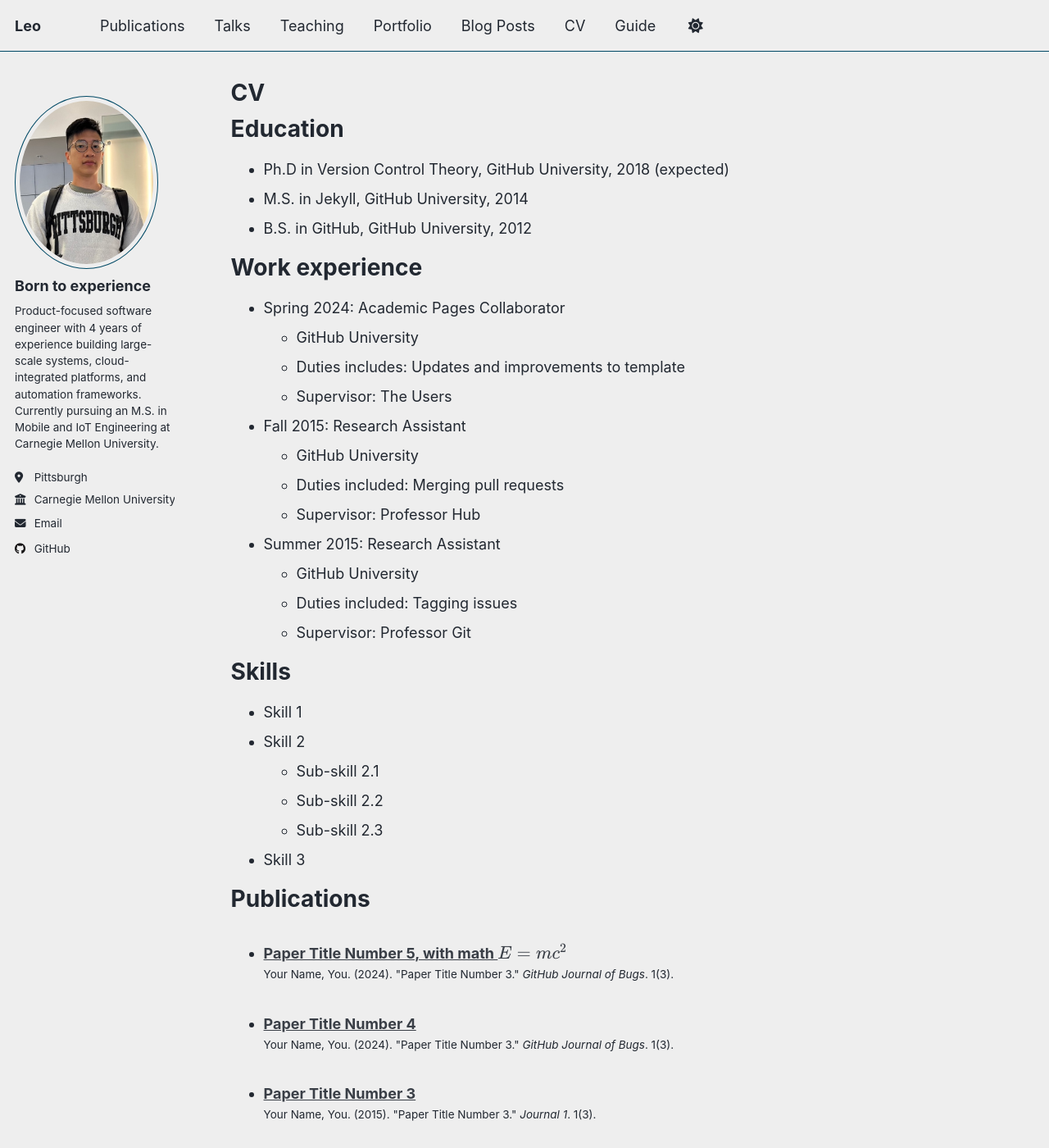
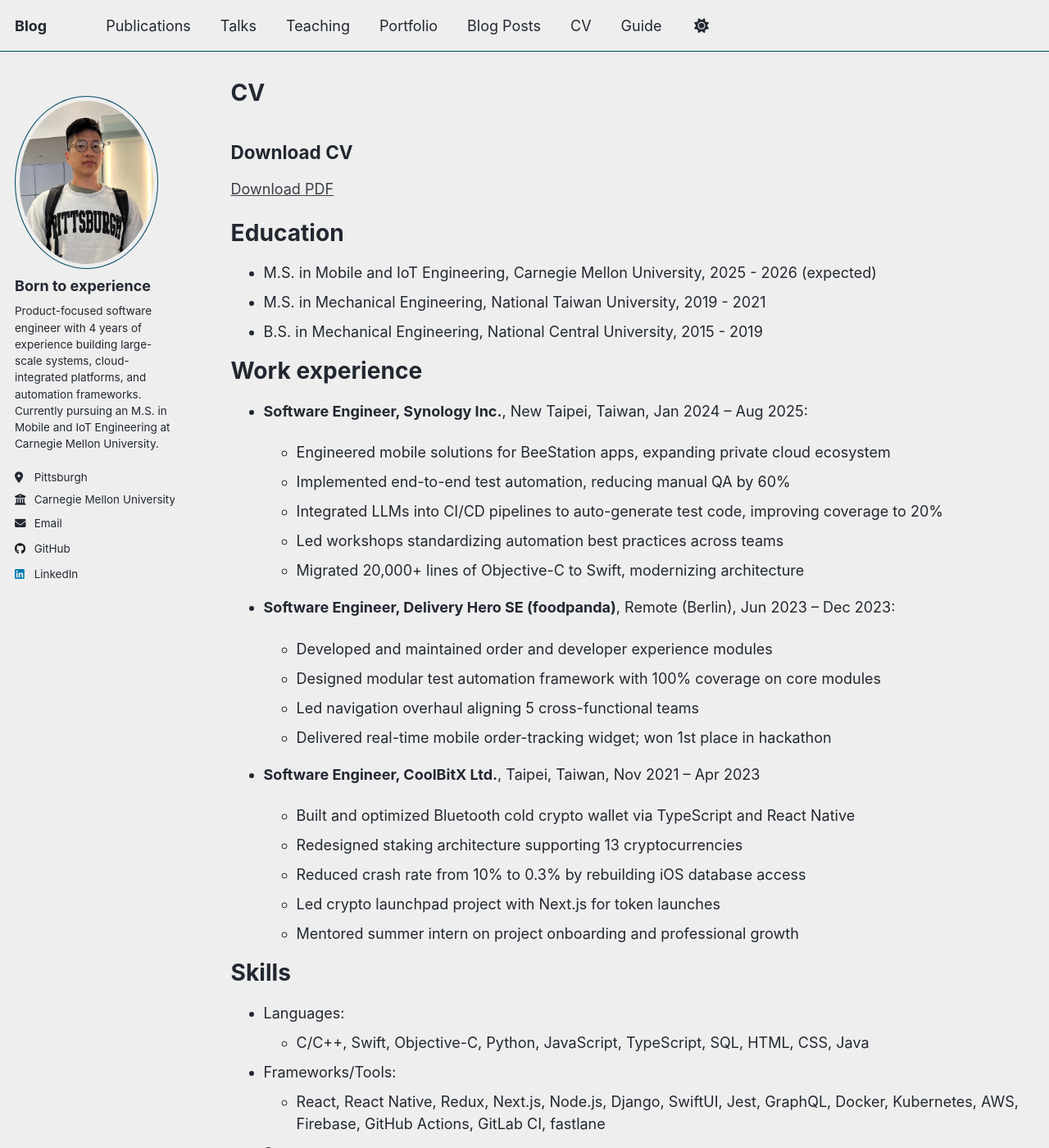
Before and after one commit to hanlinchentw/hanlinchentw, a Jekyll site: the page built from _pages/cv.md, in a window 1280 px wide and 1400 px high. Shown: the whole window at 82% size. Built offline with Jekyll 4.4.1, drawn with Linux system fonts in a browser that asks for light colours; a script that is not in the unit is left out; some of the changed text lies outside the part shown.

Commit message:
update my cv

```diff
--- a/_config.yml
+++ b/_config.yml
@@ -9,7 +9,7 @@
 # Basic Site Settings
 locale: "en-US"
 site_theme: "air" # Currently available options are "default", "air"
-title: "Leo"
+title: "Blog"
 title_separator: "-"
 name: &name "Leo"
 description: &description "Leo's portfolio" # Update this with a general description of your site, this is the default if not overridden by a page
@@ -64,7 +64,7 @@ author:
   keybase: # Username
   instagram: # Username
   lastfm: # Username
-  linkedin: # Username
+  linkedin: "han-lin-chen"
   mastodon: # URL
   medium: # URL
   pinterest: # Username
--- a/_data/cv.json
+++ b/_data/cv.json
@@ -1,152 +1,193 @@
 {
   "basics": {
-    "name": "Your Sidebar Name",
-    "email": "none@example.org",
-    "phone": "",
-    "website": "https://academicpages.github.io",
-    "summary": "Currently employed at Red Brick University. Short biography for the left-hand sidebar",
+    "name": "Han-Lin (Leo) Chen",
+    "email": "leoc3@andrew.cmu.edu",
+    "phone": "(412) 608-7362",
+    "website": "https://hanlinchentw.github.io/hanlinchentw/",
+    "summary": "Product-focused software engineer with 4 years of experience building large-scale systems, cloud-integrated platforms, and automation frameworks. Currently pursuing an M.S. in Mobile and IoT Engineering at Carnegie Mellon University.",
     "location": {
       "address": "",
       "postalCode": "",
-      "city": "Earth",
+      "city": "Pittsburgh",
       "countryCode": "US",
-      "region": ""
+      "region": "PA"
     },
     "profiles": [
       {
-        "network": "Google Scholar",
-        "username": "",
-        "url": "https://scholar.google.com/citations?user=PS_CX0AAAAAJ"
-      },
-      {
-        "network": "ORCID",
-        "username": "",
-        "url": "http://orcid.org/yourorcidurl"
+        "network": "LinkedIn",
+        "username": "han-lin-chen",
+        "url": "https://www.linkedin.com/in/han-lin-chen/"
       },
       {
         "network": "GitHub",
-        "username": "academicpages",
-        "url": "https://github.com/academicpages"
+        "username": "hanlinchentw",
+        "url": "https://www.github.com/hanlinchentw"
       }
     ]
   },
-  "work": [],
+  "work": [
+    {
+      "company": "Synology Inc.",
+      "position": "Software Engineer",
+      "startDate": "2024-01",
+      "endDate": "2025-08",
+      "summary": "Engineered mobile solutions for BeeStation, including BeeFiles, BeePhotos, and BeeCam, extending private cloud ecosystem.",
+      "location": "New Taipei, Taiwan"
+    },
+    {
+      "company": "Delivery Hero SE (foodpanda)",
+      "position": "Software Engineer",
+      "startDate": "2023-06",
+      "endDate": "2023-12",
+      "summary": "Developed and maintained Orders and Developer Experience modules, optimizing usability and developer productivity.",
+      "location": "Remote, Berlin"
+    },
+    {
+      "company": "CoolBitX Ltd",
+      "position": "Software Engineer",
+      "startDate": "2021-11",
+      "endDate": "2023-04",
+      "summary": "Built and optimized core features of a Bluetooth cold crypto wallet mobile app via TypeScript and ReactNative.",
+      "location": "Taipei, Taiwan"
+    }
+  ],
   "education": [
     {
-      "institution": "GitHub University",
-      "area": "Ph.D in Version Control Theory",
-      "studyType": "",
-      "startDate": "",
-      "endDate": "2018",
-      "gpa": null,
-      "courses": []
+      "institution": "Carnegie Mellon University",
+      "area": "Mobile and IoT Engineering",
+      "studyType": "M.S.",
+      "startDate": "2025-08",
+      "endDate": "2026-12",
+      "gpa": "",
+      "location": "Pittsburgh, PA"
     },
     {
-      "institution": "GitHub University",
-      "area": "M.S. in Jekyll",
-      "studyType": "",
-      "startDate": "",
-      "endDate": "2014",
-      "gpa": null,
-      "courses": []
+      "institution": "National Taiwan University",
+      "area": "Mechanical Engineering",
+      "studyType": "M.S.",
+      "startDate": "2019-09",
+      "endDate": "2021-10",
+      "gpa": "",
+      "location": "Taipei, Taiwan"
     },
     {
-      "institution": "GitHub University",
-      "area": "B.S. in GitHub",
-      "studyType": "",
-      "startDate": "",
-      "endDate": "2012",
-      "gpa": null,
-      "courses": []
+      "institution": "National Central University",
+      "area": "Mechanical Engineering",
+      "studyType": "B.S.",
+      "startDate": "2015-09",
+      "endDate": "2019-06",
+      "gpa": "",
+      "location": "Taoyuan, Taiwan"
     }
   ],
-  "skills": [],
-  "languages": [],
-  "interests": [],
-  "references": [],
+  "skills": [
+    {
+      "name": "Programming Languages",
+      "keywords": [
+        "C/C++",
+        "Swift",
+        "Objective-C",
+        "Python",
+        "JavaScript",
+        "TypeScript",
+        "SQL",
+        "HTML",
+        "CSS",
+        "Java"
+      ]
+    },
+    {
+      "name": "Frameworks & Tools",
+      "keywords": [
+        "React",
+        "React Native",
+        "Redux",
+        "Next.js",
+        "Node.js",
+        "Django",
+        "SwiftUI",
+        "Jest",
+        "GraphQL",
+        "Docker",
+        "Kubernetes",
+        "AWS",
+        "Firebase",
+        "GitHub Actions",
+        "GitLab CI",
+        "fastlane"
+      ]
+    },
+    {
+      "name": "Systems",
+      "keywords": [
+        "Unix/Linux",
+        "Kernel Development",
+        "x86 Assembly",
+        "QEMU",
+        "GNU toolchains",
+        "Arduino",
+        "Raspberry Pi",
+        "FreeRTOS"
+      ]
+    }
+  ],
+  "languages": [
+    {
+      "language": "English",
+      "fluency": "Fluent"
+    },
+    {
+      "language": "Mandarin",
+      "fluency": "Native"
+    }
+  ],
+  "interests": [
+    {
+      "name": "Full stack Development"
+    },
+    {
+      "name": "Open-source Contribution"
+    },
+    {
+      "name": "IoT and Mobile Development"
+    },
+    {
+      "name": "Cloud Computing"
+    }
+  ],
   "publications": [
     {
-      "name": "Paper Title Number 1",
-      "publisher": "Journal 1",
-      "releaseDate": "2009-10-01",
-      "website": "http://academicpages.github.io/files/paper1.pdf",
-      "summary": "This paper is about the number 1. The number 2 is left for future work."
+      "name": "Bringing Container/Presentational to React Native",
+      "publisher": "Substack",
+      "releaseDate": "2025-09-10",
+      "website": "https://leochentw.substack.com/p/bringing-containerpresentational",
+      "summary": "A detailed discussion on implementing the container/presentational pattern in React Native to improve code organization and readability."
+    }
+  ],
+  "presentations": [],
+  "teaching": [],
+  "references": [],
+  "portfolio": [
+    {
+      "name": "AweOS Microkernel",
+      "category": "Projects",
+      "date": "2025-07",
+      "url": "https://github.com/hanlinchentw/AweOS",
+      "description": "Built a microkernel in C and Assembly with interrupt handling, memory management, and process scheduling."
     },
     {
-      "name": "Paper Title Number 2",
-      "publisher": "Journal 1",
-      "releaseDate": "2010-10-01",
-      "website": "http://academicpages.github.io/files/paper2.pdf",
-      "summary": "This paper is about the number 2. The number 3 is left for future work."
+      "name": "Mocky Mobile Test Framework",
+      "category": "Projects",
+      "date": "2025-06",
+      "url": "https://github.com/hanlinchentw/Mocky",
+      "description": "Designed a mobile test framework to intercept and override network responses in UI tests."
     },
     {
-      "name": "Paper Title Number 3",
-      "publisher": "Journal 1",
-      "releaseDate": "2015-10-01",
-      "website": "http://academicpages.github.io/files/paper3.pdf",
-      "summary": "This paper is about the number 3. The number 4 is left for future work."
-    },
-    {
-      "name": "Paper Title Number 4",
-      "publisher": "GitHub Journal of Bugs",
-      "releaseDate": "2024-02-17",
-      "website": "http://academicpages.github.io/files/paper3.pdf",
-      "summary": "This paper is about fixing template issue #693."
-    }
-  ],
-  "presentations": [
-    {
-      "name": "Talk 1 on Relevant Topic in Your Field",
-      "event": "UC San Francisco, Department of Testing",
-      "date": "2012-03-01",
-      "location": "San Francisco, CA, USA",
-      "description": ""
-    },
-    {
-      "name": "Tutorial 1 on Relevant Topic in Your Field",
-      "event": "UC-Berkeley Institute for Testing Science",
-      "date": "2013-03-01",
-      "location": "Berkeley, CA, USA",
-      "description": ""
-    },
-    {
-      "name": "Talk 2 on Relevant Topic in Your Field",
-      "event": "London School of Testing",
-      "date": "2014-02-01",
-      "location": "London, UK",
-      "description": ""
-    },
-    {
-      "name": "Conference Proceeding talk 3 on Relevant Topic in Your Field",
-      "event": "Testing Institute of America 2014 Annual Conference",
-      "date": "2014-03-01",
-      "location": "Los Angeles, CA, USA",
-      "description": ""
-    }
-  ],
-  "teaching": [
-    {
-      "course": "Teaching experience 1",
-      "institution": "University 1, Department",
-      "date": "2014-01-01",
-      "role": "Undergraduate course",
-      "description": ""
-    },
-    {
-      "course": "Teaching experience 2",
-      "institution": "University 1, Department",
-      "date": "2015-01-01",
-      "role": "Workshop",
-      "description": ""
-    }
-  ],
-  "portfolio": [
-    {
-      "name": "Portfolio item number 1",
-      "category": "portfolio",
-      "date": "",
-      "url": "",
-      "description": "Short description of portfolio item number 1<br/><img src='/images/500x300.png'>"
+      "name": "Picker App",
+      "category": "Projects",
+      "date": "2022-12",
+      "url": "https://github.com/hanlinchentw/Pickers",
+      "description": "Created a SwiftUI app helping users discover restaurants via map-based search and randomized recommendations."
     }
   ]
 }
--- a/_pages/cv.md
+++ b/_pages/cv.md
@@ -9,56 +9,45 @@ redirect_from:
 
 {% include base_path %}
 
-Education
-======
-* Ph.D in Version Control Theory, GitHub University, 2018 (expected)
-* M.S. in Jekyll, GitHub University, 2014
-* B.S. in GitHub, GitHub University, 2012
+## Download CV
 
-Work experience
-======
-* Spring 2024: Academic Pages Collaborator
-  * GitHub University
-  * Duties includes: Updates and improvements to template
-  * Supervisor: The Users
+[Download PDF](/files/LeoChenResume.pdf)
 
-* Fall 2015: Research Assistant
-  * GitHub University
-  * Duties included: Merging pull requests
-  * Supervisor: Professor Hub
+# Education
 
-* Summer 2015: Research Assistant
-  * GitHub University
-  * Duties included: Tagging issues
-  * Supervisor: Professor Git
+- M.S. in Mobile and IoT Engineering, Carnegie Mellon University, 2025 - 2026 (expected)
+- M.S. in Mechanical Engineering, National Taiwan University, 2019 - 2021
+- B.S. in Mechanical Engineering, National Central University, 2015 - 2019
 
-Skills
-======
-* Skill 1
-* Skill 2
-  * Sub-skill 2.1
-  * Sub-skill 2.2
-  * Sub-skill 2.3
-* Skill 3
+# Work experience
 
-Publications
-======
-  <ul>{% for post in site.publications reversed %}
-    {% include archive-single-cv.html %}
-  {% endfor %}</ul>
+- **Software Engineer, Synology Inc.**, New Taipei, Taiwan, Jan 2024 – Aug 2025:
 
-Talks
-======
-  <ul>{% for post in site.talks reversed %}
-    {% include archive-single-talk-cv.html  %}
-  {% endfor %}</ul>
+  - Engineered mobile solutions for BeeStation apps, expanding private cloud ecosystem
+  - Implemented end-to-end test automation, reducing manual QA by 60%
+  - Integrated LLMs into CI/CD pipelines to auto-generate test code, improving coverage to 20%
+  - Led workshops standardizing automation best practices across teams
+  - Migrated 20,000+ lines of Objective-C to Swift, modernizing architecture
 
-Teaching
-======
-  <ul>{% for post in site.teaching reversed %}
-    {% include archive-single-cv.html %}
-  {% endfor %}</ul>
+- **Software Engineer, Delivery Hero SE (foodpanda)**, Remote (Berlin), Jun 2023 – Dec 2023:
 
-Service and leadership
-======
-* Currently signed in to 43 different slack teams
+  - Developed and maintained order and developer experience modules
+  - Designed modular test automation framework with 100% coverage on core modules
+  - Led navigation overhaul aligning 5 cross-functional teams
+  - Delivered real-time mobile order-tracking widget; won 1st place in hackathon
+
+- **Software Engineer, CoolBitX Ltd.**, Taipei, Taiwan, Nov 2021 – Apr 2023
+  - Built and optimized Bluetooth cold crypto wallet via TypeScript and React Native
+  - Redesigned staking architecture supporting 13 cryptocurrencies
+  - Reduced crash rate from 10% to 0.3% by rebuilding iOS database access
+  - Led crypto launchpad project with Next.js for token launches
+  - Mentored summer intern on project onboarding and professional growth
+
+# Skills
+
+- Languages:
+  - C/C++, Swift, Objective-C, Python, JavaScript, TypeScript, SQL, HTML, CSS, Java
+- Frameworks/Tools:
+  - React, React Native, Redux, Next.js, Node.js, Django, SwiftUI, Jest, GraphQL, Docker, Kubernetes, AWS, Firebase, GitHub Actions, GitLab CI, fastlane
+- Systems:
+  - Unix/Linux, Kernel Development, x86 Assembly, QEMU, GNU toolchains, Arduino, Raspberry Pi, FreeRTOS
```
Also changed, not shown: _includes/cv-template.html (+46 -54 lines), _pages/cv-json.md (+1 -1 lines).
